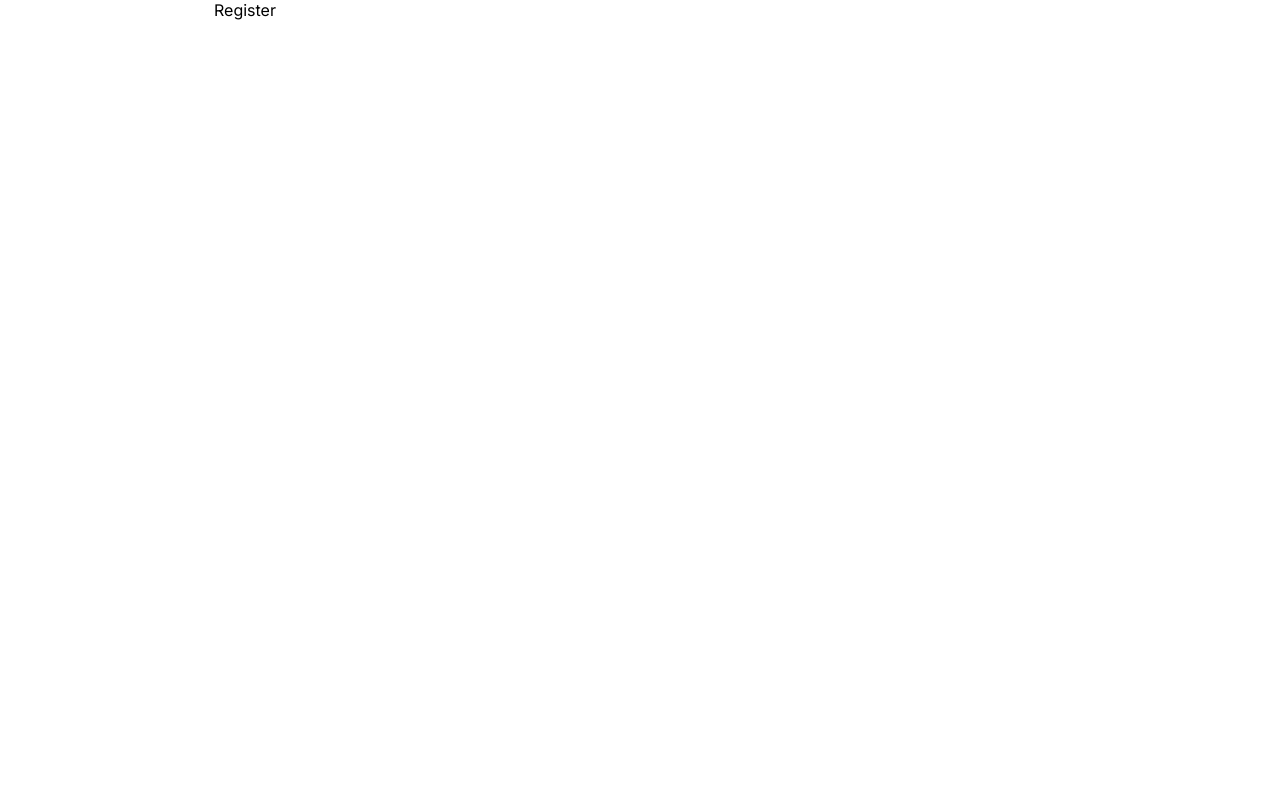
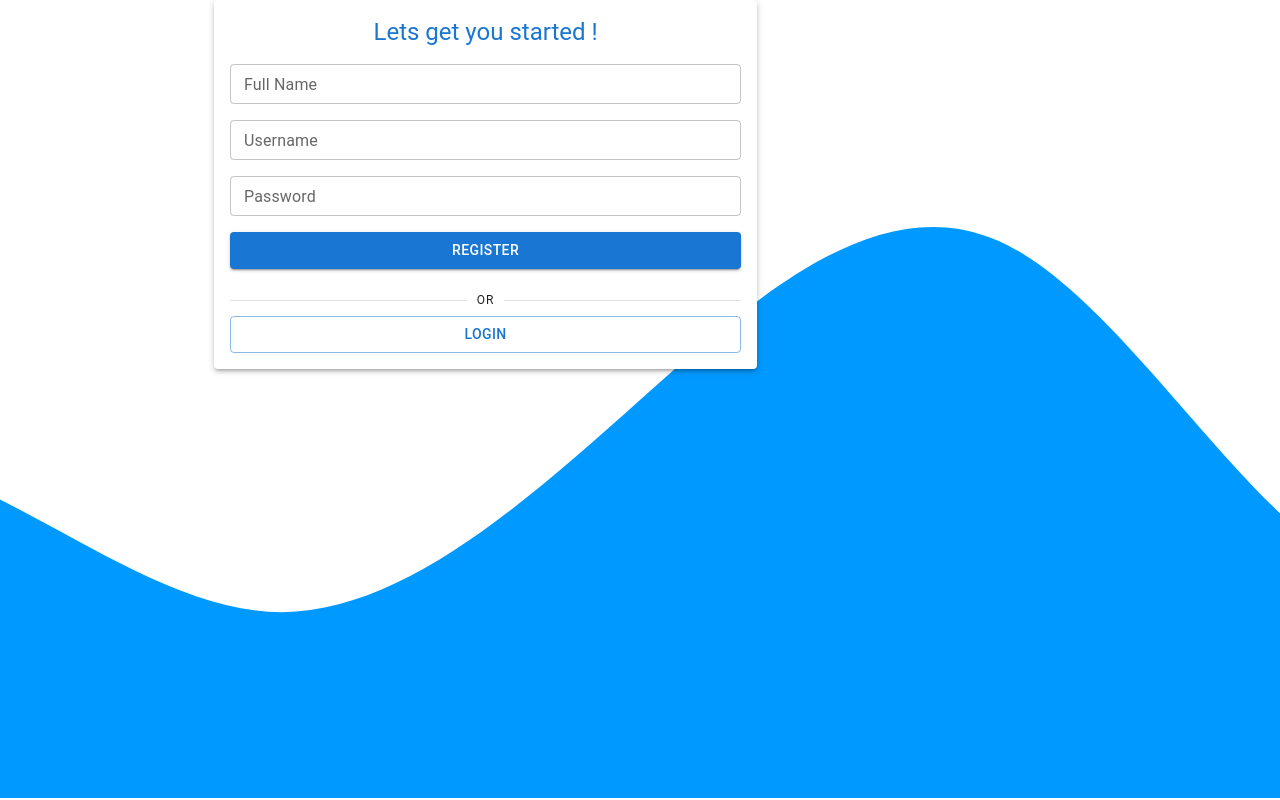
Before and after one commit to krishnakalyana/sociosquare-task, a Next.js app: page /register in a window 1280 px wide. Built offline with nearby package versions, Linux system fonts and the light colour scheme.

Commit message:
updated layout

```diff
--- /dev/null
+++ b/app/(public)/_components/BackgroundImage.jsx
@@ -0,0 +1,18 @@
+import Image from 'next/image'
+
+export default function ImageBackground({ src, alt }) {
+  return (
+    <div
+      style={{
+        position: 'absolute',
+        top: 0,
+        left: 0,
+        width: '100%',
+        height: '100%',
+        zIndex: -1
+      }}
+    >
+      <Image src={src} layout='fill' objectFit='cover' alt={alt} />
+    </div>
+  )
+}
--- a/app/(public)/_components/CardContainer.jsx
+++ b/app/(public)/_components/CardContainer.jsx
@@ -1,9 +1,9 @@
-import { Paper } from "@mui/material";
-import styles from "../public.module.css";
+import { Paper } from '@mui/material'
+import styles from '../public.module.css'
 export default function CardContainer({ children }) {
   return (
-    <Paper elevation={4} className={styles.common__card__container}>
+    <Paper elevation={3} className={styles.common__card__container}>
       {children}
     </Paper>
-  );
+  )
 }
--- a/app/(public)/public.module.css
+++ b/app/(public)/public.module.css
@@ -3,14 +3,21 @@
     height: 100%;
     justify-content: center;
     align-items: center;
+
 }
 .common__card__container{
-    /* min-height: 20rem;
-    min-width: 30rem; */
     padding: var(--padding-md);
     display: flex;
     flex-direction: column  ;
     align-items: center;
     justify-content: center;
     width: 60%;
+
 }
+.form__layout{
+        display: flex;
+        flex-direction: column;
+        width: 100%;
+        margin-bottom: 1rem;
+        gap: var(--padding-md);
+}
--- a/app/(public)/register/page.jsx
+++ b/app/(public)/register/page.jsx
@@ -1,3 +1,73 @@
+'use client'
+import { Button, Divider, TextField, Typography } from '@mui/material'
+import CardContainer from '../_components/CardContainer'
+import { pages } from '@/utils/constants'
+import { useForm } from 'react-hook-form'
+import { useRouter } from 'next/navigation'
+import styles from '../public.module.css'
 export default function Register() {
-  return <div>Register</div>;
+  const { register, handleSubmit } = useForm()
+  const router = useRouter()
+  const onSubmit = data => {
+    console.log(data)
+  }
+  return (
+    <CardContainer>
+      <form onSubmit={handleSubmit(onSubmit)} className={styles.form__layout}>
+        <Typography align='center' variant='h5' color={'primary'}>
+          Lets get you started !
+        </Typography>
+
+        <TextField
+          size='small'
+          {...register('fullname')}
+          label='Full Name'
+          variant='outlined'
+          fullWidth
+        />
+        <TextField
+          size='small'
+          {...register('username')}
+          label='Username'
+          variant='outlined'
+          fullWidth
+        />
+        <TextField
+          size='small'
+          {...register('password')}
+          label='Password'
+          type='password'
+          variant='outlined'
+          fullWidth
+        />
+        <Button
+          type='submit'
+          variant='contained'
+          color='primary'
+          fullWidth
+          onClick={() => {
+            router.push(pages.Dashboard)
+          }}
+        >
+          Register
+        </Button>
+      </form>
+      <Divider flexItem>
+        <Typography align='center' variant='overline'>
+          OR
+        </Typography>
+      </Divider>
+      <Button
+        type='submit'
+        variant='outlined'
+        color='primary'
+        fullWidth
+        onClick={() => {
+          router.push(pages.LOGIN)
+        }}
+      >
+        Login
+      </Button>
+    </CardContainer>
+  )
 }
--- a/app/globals.css
+++ b/app/globals.css
@@ -20,4 +20,5 @@ body {
   max-width: 100vw;
   overflow-x: hidden;
   margin: 0px;
+
 }
--- a/app/layout.js
+++ b/app/layout.js
@@ -1,5 +1,7 @@
 import { Inter } from "next/font/google";
 import "./globals.css";
+import Image from "next/image";
+import ImageBackground from "./(public)/_components/BackgroundImage";
 
 const inter = Inter({ subsets: ["latin"] });
 
@@ -11,7 +13,9 @@ export const metadata = {
 export default function RootLayout({ children }) {
   return (
     <html lang="en">
-      <body className={inter.className}>{children}</body>
+      <body className={inter.className}>
+        <ImageBackground src={"/assets/wave.svg"} alt="background" />
+        {children}</body>
     </html>
   );
 }
--- a/utils/constants.js
+++ b/utils/constants.js
@@ -1,4 +1,5 @@
 export const pages = {
   Dashboard: "/",
   REGISTER: "/register",
+  LOGIN: "/login"
 };
```
Also changed, not shown: app/(public)/login/page.jsx (+34 -34 lines), public/assets/wave.svg (added), 1 other file (tests, documents, lock files or other folders).
